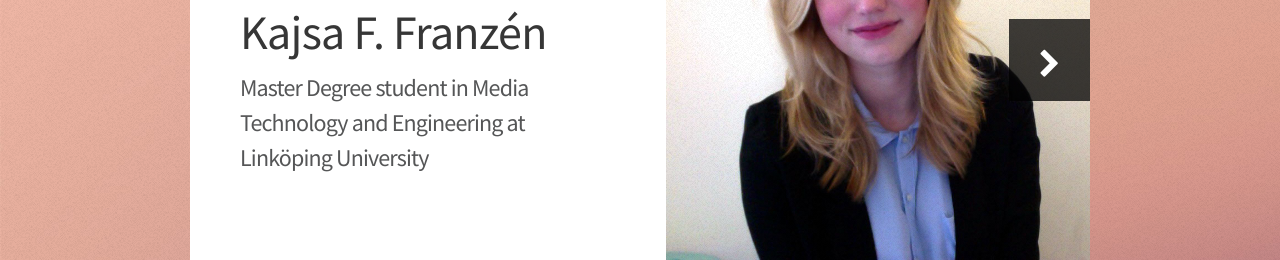
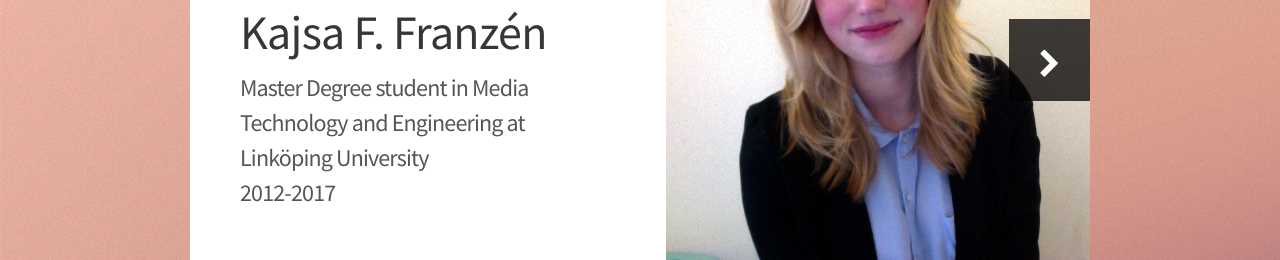
Before and after one commit to kajsaffranzen/kajsaffranzen.github.io, a plain HTML site: page index.html in a window 1280 px wide. Shown: the part 340-600 px from the top of the page. Drawn offline with nearby package versions, Linux system fonts and the light colour scheme.

Commit message:
intro changes

```diff
--- a/index.html
+++ b/index.html
@@ -40,7 +40,7 @@
 							<article id="me" class="panel">
 								<header>
 									<h1>Kajsa F. Franzén </h1>
-									<p class="intro">Master Degree student in Media </br>Technology and Engineering at </br> Linköping University</p>
+									<p class="intro">Master Degree student in Media </br>Technology and Engineering at </br> Linköping University</br>2012-2017</p>
 									<!-- <p class="intro">Msc. Student in Media Technology</br>
 										at Linköping University</br>
 										2012-2017</p> -->
```
